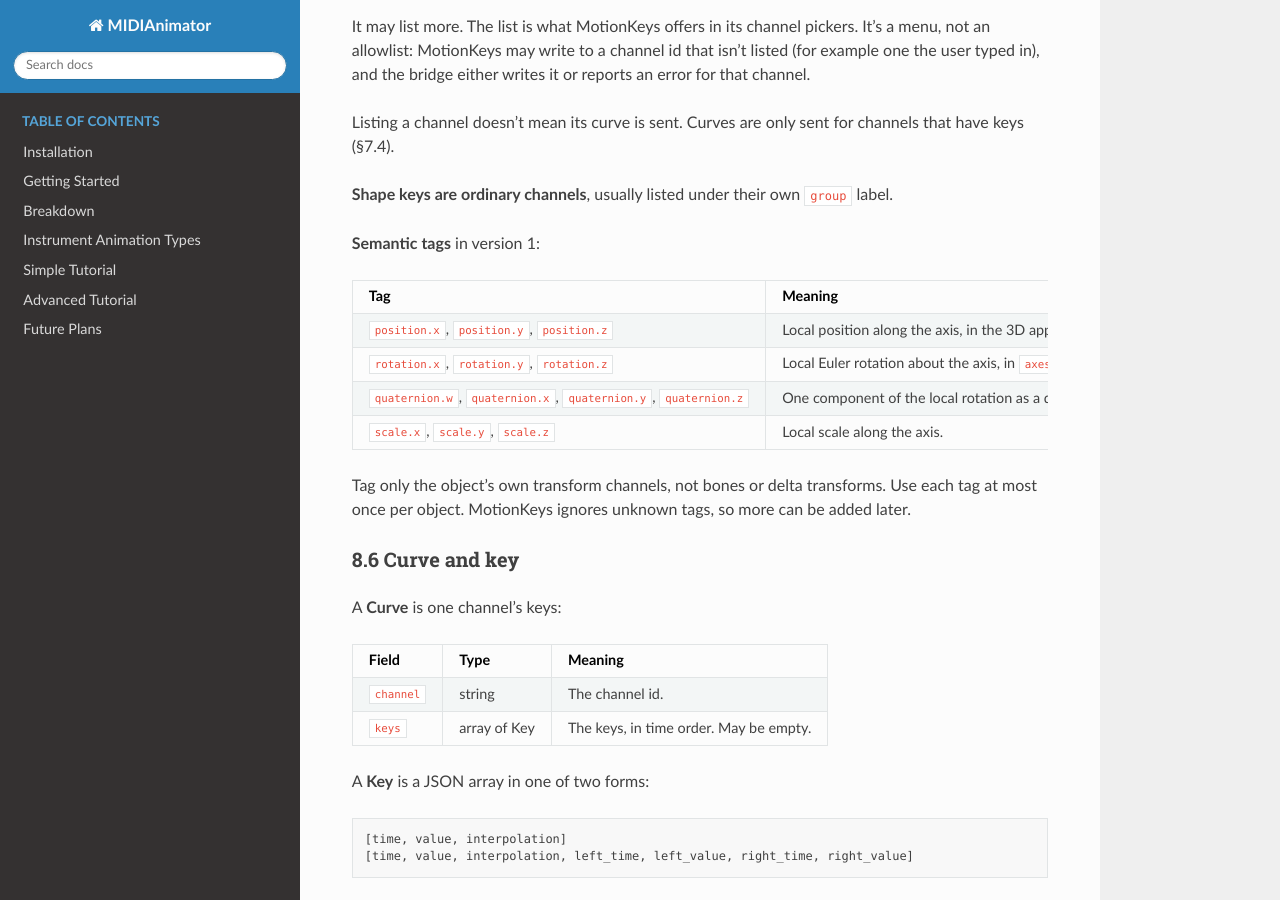
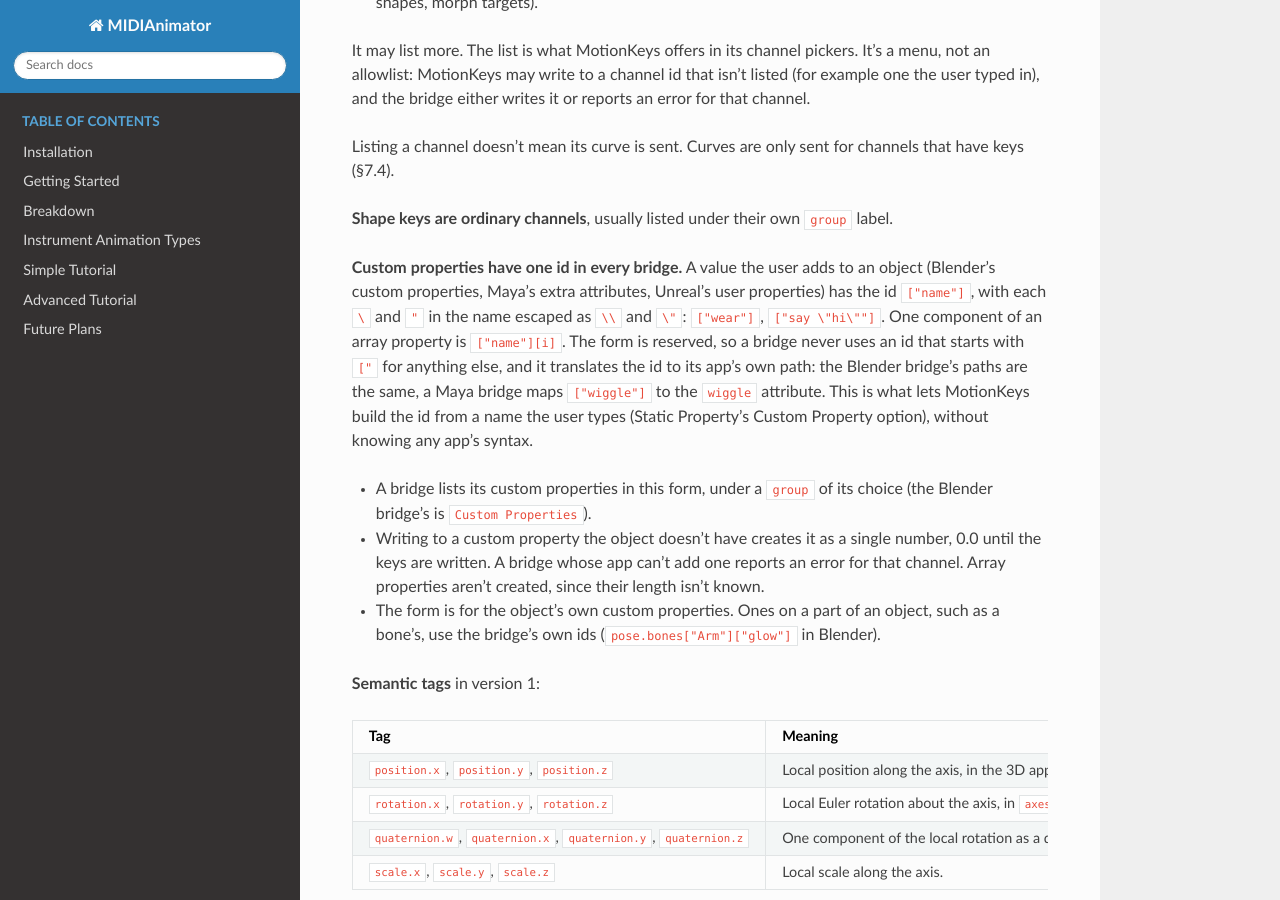
Before and after one commit to jamesa08/MIDIAnimator, a Sphinx documentation site: the page built from docs/bridge_protocol.md, in a window 1280 px wide and 900 px high, scrolled down 17711 px. Built offline with Sphinx 7.4.7 and the Read the Docs theme 3.1.0, drawn with Linux system fonts in a browser that asks for light colours; some of the changed text lies outside the part shown.

Commit message:
reserve one custom property channel id

```diff
--- a/docs/bridge_protocol.md
+++ b/docs/bridge_protocol.md
@@ -526,7 +526,7 @@ The bridge sends it when the user opens another file or saves under a new name.
 
 Scenes, object groups, objects and channels each have an `id` and a `name`.
 
-- **Ids belong to the bridge.** They're non-empty strings, compared exactly (code point by code point, case-sensitive). MotionKeys never parses, trims or rewrites them. It saves them in projects and sends them back.
+- **Ids belong to the bridge.** They're non-empty strings, compared exactly (code point by code point, case-sensitive). MotionKeys never parses, trims or rewrites them. It saves them in projects and sends them back. The one id MotionKeys builds itself is a custom property's (§8.5), from a name the user types.
 - **Ids are stable.** The same thing gets the same id across reconnects, file reloads and bridge restarts. Saved projects depend on this, so a bridge must not change its id scheme once projects use it.
 - **Ids are unique** within their scope: group ids and object ids within the scene, channel ids within their object.
 - **Names are for display.** They may change at any time and needn't be unique.
@@ -620,6 +620,12 @@ It may list more. The list is what MotionKeys offers in its channel pickers. It'
 Listing a channel doesn't mean its curve is sent. Curves are only sent for channels that have keys (§7.4).
 
 **Shape keys are ordinary channels**, usually listed under their own `group` label.
+
+**Custom properties have one id in every bridge.** A value the user adds to an object (Blender's custom properties, Maya's extra attributes, Unreal's user properties) has the id `["name"]`, with each `\` and `"` in the name escaped as `\\` and `\"`: `["wear"]`, `["say \"hi\""]`. One component of an array property is `["name"][i]`. The form is reserved, so a bridge never uses an id that starts with `["` for anything else, and it translates the id to its app's own path: the Blender bridge's paths are the same, a Maya bridge maps `["wiggle"]` to the `wiggle` attribute. This is what lets MotionKeys build the id from a name the user types (Static Property's Custom Property option), without knowing any app's syntax.
+
+- A bridge lists its custom properties in this form, under a `group` of its choice (the Blender bridge's is `Custom Properties`).
+- Writing to a custom property the object doesn't have creates it as a single number, 0.0 until the keys are written. A bridge whose app can't add one reports an error for that channel. Array properties aren't created, since their length isn't known.
+- The form is for the object's own custom properties. Ones on a part of an object, such as a bone's, use the bridge's own ids (`pose.bones["Arm"]["glow"]` in Blender).
 
 **Semantic tags** in version 1:
 
@@ -986,7 +992,7 @@ Rows describe the bridge once it implements §8. "Today" notes say where the wor
 | Transform | `obj.location`, the rotation as Euler angles in the object's rotation order (converted from `rotation_quaternion` or `rotation_axis_angle` for objects in those modes) and `obj.scale`, sent with every scene. Quaternions are converted with `to_euler("XYZ")`. Non-finite numbers are sent as 0 (`tracker.get_object_data`). |
 | Rotation order | From `obj.rotation_mode` for the Euler modes, otherwise `XYZ`. |
 | Channels listed | `animation.object_channels`, in this order. **Object** (always first): `location` (3), the rotation channels for the object's rotation mode (`rotation_euler` 3, `rotation_quaternion` 4 or `rotation_axis_angle` 4) and `scale` (3), for every object, then the object's other F-curves with keys. **Shape Keys**: the value of each shape key except the reference key, then the shape keys' other F-curves with keys. **Custom Properties**: the object's animated custom properties. Then **each pose bone** of an armature, its name as the group: its `location`, rotation channels for the bone's rotation mode and `scale`, animated or not, then its other F-curves with keys. F-curves without keys aren't listed unless they're standard channels. An F-curve whose path doesn't resolve (a removed bone or shape key) is still listed, raw, under Object or Shape Keys, so its curve can be read. |
-| Channel ids | `data_path` for a property that isn't an array, and `data_path[i]` for one component of an array property: `location[2]`, `pose.bones["Arm"].rotation_euler[0]`, `["color"][1]`, `key_blocks["Smile"].value`, and `["glow"]` for a scalar custom property. There's no migration: a Keyframes From Object pick saved with the old `[0]` form on a single-value property shows as missing and is picked again. On write, the bridge still accepts the old `[0]` form. |
+| Channel ids | `data_path` for a property that isn't an array, and `data_path[i]` for one component of an array property: `location[2]`, `pose.bones["Arm"].rotation_euler[0]`, `["color"][1]`, `key_blocks["Smile"].value`, and `["glow"]` for a scalar custom property, which is also the protocol's custom property form (§8.5), so the bridge translates nothing. There's no migration: a Keyframes From Object pick saved with the old `[0]` form on a single-value property shows as missing and is picked again. On write, the bridge still accepts the old `[0]` form. |
 | Channel labels | A static table in the add-on (`CHANNEL_LABELS` in `animation.py`) turns common data paths into names. With axes X, Y, Z: `location` → `Location`, `rotation_euler` → `Rotation`, `scale` → `Scale`, `delta_location` → `Delta Location`, `delta_rotation_euler` → `Delta Rotation`, `delta_scale` → `Delta Scale`. With axes W, X, Y, Z: `rotation_quaternion` → `Quaternion`, `rotation_axis_angle` → `Axis-Angle`, `delta_rotation_quaternion` → `Delta Quaternion` (so `Quaternion W`; Blender labels the axis-angle's angle W too). A shape key's value is named by the shape key, and a scalar custom property (the object's or a bone's) by its key. Bone channels get the same names, with the bone's name as `group`. `group` is otherwise `Object`, `Shape Keys` or `Custom Properties`. Anything else is sent raw: `name` is the channel id, with no `axis`. A bone named like one of those groups shares its label. |
 | Semantic tags | `location[i]` → `position.*`, `rotation_euler[i]` → `rotation.*`, `rotation_quaternion[i]` → `quaternion.*` (W, X, Y, Z), `scale[i]` → `scale.*`, only for the object's own rotation mode: a `rotation_euler` curve on an object in quaternion mode doesn't move it, so it has no tag. No tags on bones, delta transforms or axis-angle. |
 | Curves | Keys read with `keyframe_points.foreach_get` (`co`, `handle_left`, `handle_right`), with times and handle times divided by fps. `BEZIER` → `bezier`, `LINEAR` → `linear`, `CONSTANT` → `constant` (`animation.object_curves`). Of several keys on one frame, the last is sent. Below Blender 4.3, keys are read one at a time, since `foreach_get` on enums is broken there. |
@@ -998,7 +1004,7 @@ Rows describe the bridge once it implements §8. "Today" notes say where the wor
 | Change detection | A `depsgraph_update_post` handler (`tracker.py`). The layout signature covers the scene's name and fps, its collection tree, and each object's name, parent, visibility, rotation mode and actions, each F-curve's data path and index and whether it has keys, its shape key names, its bones' names and rotation modes and, for an animated object, its and its bones' custom property names, **but not transforms**. It reads attributes only (no `path_resolve`): about 2 ms for 300 objects and a 160-bone rig. A path that stops resolving without any of these changing (a deleted modifier) is only picked up by the next layout change. Watched objects' keys are compared with `keyframes_signature`. A 0.1 s timer sends changes after 0.5 s without further changes, as one `curves` event with all the curves of each changed object. Today: the tracker is started by hand from the add-on's panel. |
 | `replace` | Unassigns the object's and its shape keys' actions, removes them if nothing else uses them, and calls `animation_data_clear()` on both, which also removes NLA tracks and drivers (`writer.clean_all_keyframes`). |
 | `add` | Keeps the existing keys. New keys are added, and `fcurve.update()` sorts them; MotionKeys's code assumes Blender merges keys less than 0.01 frames apart. |
-| Written keys | Creates the F-curve where needed (action `{name}Action` or `{name}ShapeKeysAction`, with a slot on Blender 4.4+). Sets `co`, interpolation and, for keys that carry handles, `FREE` handle types with the given positions. Frames are seconds × fps, without snapping. Objects are looked up in `bpy.data.objects`. A channel whose property doesn't resolve is an error, and no F-curve is created for it. Below Blender 4.3, keys are written one at a time. |
+| Written keys | Creates the F-curve where needed (action `{name}Action` or `{name}ShapeKeysAction`, with a slot on Blender 4.4+). Sets `co`, interpolation and, for keys that carry handles, `FREE` handle types with the given positions. Frames are seconds × fps, without snapping. Objects are looked up in `bpy.data.objects`. A scalar custom property channel that doesn't resolve yet (`["wear"]`, or a bone's `pose.bones["Arm"]["wear"]`) is created as a float set to 0.0, its name unescaped (§8.5), and then keyed (`writer.ensure_custom_property`). Any other channel whose property doesn't resolve is an error, and no F-curve is created for it. Below Blender 4.3, keys are written one at a time. |
 | Handles on write | The bridge sets the `FREE` handles again after `fcurve.update()`, so it applies §8.7 step 1 itself: a handle on the wrong side of its key moves to the key. When Blender recalculates a curve, it moves zero-length `FREE` handles 0.001 frames off their key, which is harmless. |
 | Write time limit | None: the write runs on the main thread while the request is answered. MotionKeys gives up after `ipc.timeouts.write` (default 60 s), and the write still finishes in Blender. |
 | Feedback in Blender | A status bar message after each write (`writer.show_status`). |
@@ -1018,6 +1024,7 @@ None of this needs MotionKeys to change. It shows that the API fits other apps,
 | Object id | The DAG full path, or the node UUID (`cmds.ls(obj, uuid=True)`), which survives renames and reparenting. Short names can clash, so they're only `name`. | The actor's path name or GUID. Actor labels can clash, so they're only `name`. |
 | Groups | The bridge's choice: top-level groups, object sets or display layers. | The bridge's choice: Outliner folders (`actor.get_folder_path()`) or layers. |
 | Channel ids | The attribute name for the object's own attributes (`translateX`). Attributes on other nodes, such as blendShape weights, can use `node.attribute` (`blendShape1.Smile`). Including the object's own name in its ids would change them on rename. | Track and channel, such as `Transform.Location.X`. |
+| Custom properties | Extra attributes made with `cmds.addAttr`. `["wiggle"]` is the `wiggle` attribute, and a missing one is added with `cmds.addAttr(obj, longName="wiggle", attributeType="double", keyable=True)`. | Properties marked Expose to Cinematics, keyed on a property track. They can't be added from a script at write time, so a missing one is an error. |
 | Shape keys | blendShape weights, listed under the mesh's object. | Morph targets don't map cleanly: Sequencer only keys them through Control Rig or animation curves, so a bridge may list none. |
 | Curves in | Weighted tangents are Bezier control points, so they convert exactly. Unweighted tangents convert with the one-third rule (§8.6). `step` → `constant`. `stepnext`, the `plateau` and other computed tangent types are read as the handles Maya computed. Pre and post infinity isn't sent: the curve holds past its ends (§8.8). | Cubic keys (auto, user and break tangents) convert with the one-third rule, or exactly when tangents are weighted. Convert tangents to per-second slopes first. Linear and constant map directly. Pre and post infinity isn't sent: the curve holds past its ends (§8.8). |
 | Writing | `MFnAnimCurve.addKeys` or `cmds.setKeyframe`, then `cmds.keyTangent` with weighted, fixed tangents set from the handles. Times via `MTime` in seconds. | Keys on the actor's binding in the target Level Sequence, with tangents and weights set through the scripting key API. Times snap to the sequence's tick resolution, which is fine-grained enough. |
@@ -1052,6 +1059,10 @@ None of this needs MotionKeys to change. It shows that the API fits other apps,
 - Projects record the bridge's `app` id, and a mismatch pauses the tab (§9.7).
 - Transforms are local, with Euler rotation in `rotation_order` (§8.4).
 
+### Decisions (2026-11-11)
+
+- A custom property has the id `["name"]` in every bridge, escaped, and the form is reserved. Each bridge translates it to its app's own path, and MotionKeys builds it from a typed name. Writing to a missing one creates it as a number (§8.5).
+
 ### Still open
 
 - How the script notice remembers a file the user trusts.
```
Also changed, not shown: 1 other file.
